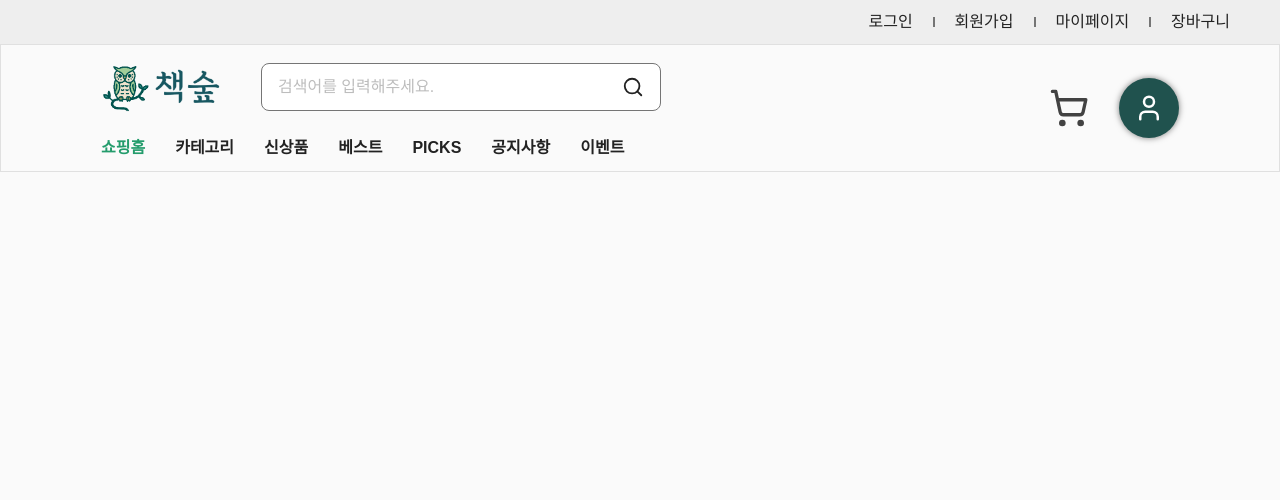
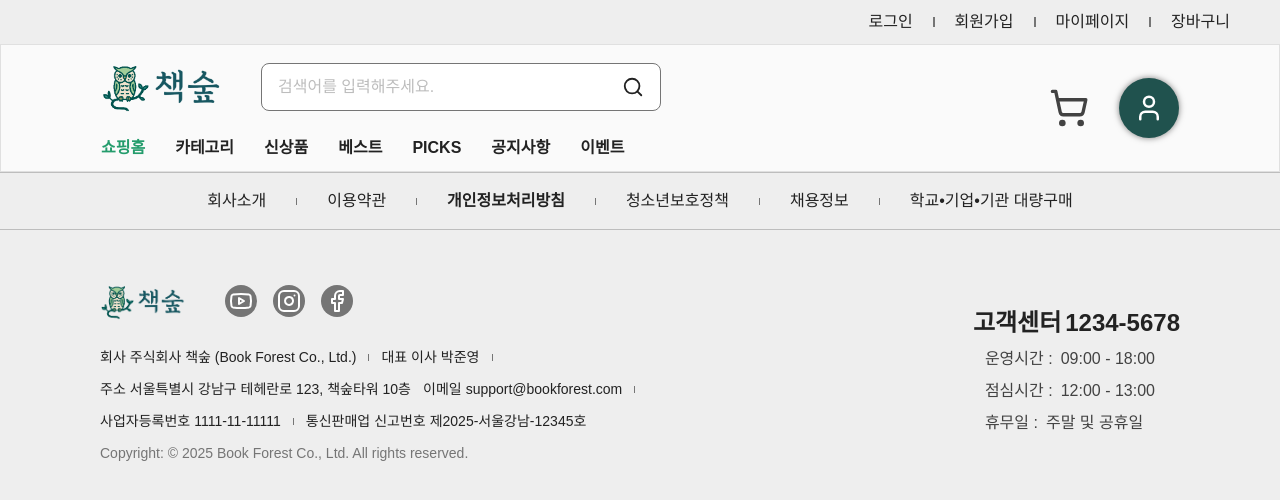
Before and after one commit to juny-0429/book-forest, a Next.js app: page / in a window 1280 px wide. Shown: the top 500 px of the page. Built offline with nearby package versions, Linux system fonts and the light colour scheme.

Commit message:
footer 제작

```diff
--- a/src/components/AppLayout/AppLayout.tsx
+++ b/src/components/AppLayout/AppLayout.tsx
@@ -1,11 +1,13 @@
 import React, { PropsWithChildren } from 'react';
 import Header from '../Header/Header';
+import Footer from '../Footer/Footer';
 
 export default function AppLayout({ children }: PropsWithChildren) {
   return (
     <div>
       <Header />
       <main>{children}</main>
+      <Footer />
     </div>
   );
 }
--- /dev/null
+++ b/src/components/Footer/Footer.tsx
@@ -0,0 +1,148 @@
+import Image from 'next/image';
+import React from 'react';
+import LucideIcons from 'src/theme/lucideIcon';
+import KoLogo from '@/assets/images/logos/ko-logo.png';
+import Link from 'next/link';
+import { appRoutes } from 'src/routes/appRoutes';
+
+export default function Footer() {
+  return (
+    <footer className='w-screen bg-gray-200'>
+      <nav>
+        <ul className='flex justify-center items-center gap-[30px] py-4 border-y border-solid border-gray-400'>
+          <li className='hover:underline'>
+            <Link href={appRoutes.policies.companyInfo}>회사소개</Link>
+          </li>
+
+          <hr className='w-[1px] h-[8px] bg-gray-600' />
+
+          <li className='hover:underline'>
+            <Link href={appRoutes.policies.termsOfService}>이용약관</Link>
+          </li>
+
+          <hr className='w-[1px] h-[8px] bg-gray-600' />
+
+          <li className='font-bold hover:underline'>
+            <Link href={appRoutes.policies.privacyPolicy}>개인정보처리방침</Link>
+          </li>
+
+          <hr className='w-[1px] h-[8px] bg-gray-600' />
+
+          <li className='hover:underline'>
+            <Link href={appRoutes.policies.youthProtection}>청소년보호정책</Link>
+          </li>
+
+          <hr className='w-[1px] h-[8px] bg-gray-600' />
+
+          <li className='hover:underline'>
+            <Link href={appRoutes.careers}>채용정보</Link>
+          </li>
+
+          <hr className='w-[1px] h-[8px] bg-gray-600' />
+
+          <li className='hover:underline'>
+            <Link href={appRoutes.bulkPurchase}>학교•기업•기관 대량구매</Link>
+          </li>
+        </ul>
+      </nav>
+
+      <div className='flex justify-between items-center px-[100px] py-[50px]'>
+        <div className='flex flex-col gap-6'>
+          <div className='flex items-center gap-10'>
+            <Link href='/'>
+              <Image src={KoLogo} width={85} alt='logo image' />
+            </Link>
+
+            <ul className='flex items-center gap-4'>
+              <li>
+                <a href='#' target='_blank' rel='noopener noreferrer' className='flex justify-center items-center p-1 text-white bg-gray-600 rounded-full'>
+                  <LucideIcons.Youtube />
+                </a>
+              </li>
+
+              <li>
+                <a href='#' target='_blank' rel='noopener noreferrer' className='flex justify-center items-center p-1 text-white bg-gray-600 rounded-full'>
+                  <LucideIcons.Instagram />
+                </a>
+              </li>
+
+              <li>
+                <a href='#' target='_blank' rel='noopener noreferrer' className='flex justify-center items-center p-1 text-white bg-gray-600 rounded-full'>
+                  <LucideIcons.Facebook />
+                </a>
+              </li>
+            </ul>
+          </div>
+
+          {/* 회사 정보 */}
+          <div className='flex flex-col gap-3'>
+            <dl className='flex flex-wrap items-center gap-3 w-[707px] text-body-14r text-ui-text-title'>
+              <div className='flex items-center gap-1'>
+                <dt>회사</dt>
+                <dd>주식회사 책숲 (Book Forest Co., Ltd.)</dd>
+              </div>
+
+              <hr className='w-[1px] h-[8px] bg-gray-600' />
+
+              <div className='flex items-center gap-1'>
+                <dt>대표 이사</dt>
+                <dd>박준영</dd>
+              </div>
+
+              <hr className='w-[1px] h-[8px] bg-gray-600' />
+
+              <div className='flex items-center gap-1'>
+                <dt>주소</dt>
+                <dd>서울특별시 강남구 테헤란로 123, 책숲타워 10층</dd>
+              </div>
+
+              <div className='flex items-center gap-1'>
+                <dt>이메일</dt>
+                <dd>support@bookforest.com</dd>
+              </div>
+
+              <hr className='w-[1px] h-[8px] bg-gray-600' />
+
+              <div className='flex items-center gap-1'>
+                <dt>사업자등록번호</dt>
+                <dd>1111-11-11111</dd>
+              </div>
+
+              <hr className='w-[1px] h-[8px] bg-gray-600' />
+
+              <div className='flex items-center gap-1'>
+                <dt>통신판매업 신고번호</dt>
+                <dd>제2025-서울강남-12345호</dd>
+              </div>
+            </dl>
+
+            <p className='text-body-14l text-ui-text-description'>Copyright: © 2025 Book Forest Co., Ltd. All rights reserved.</p>
+          </div>
+        </div>
+
+        {/* 고객센터 */}
+        <dl className='flex flex-col gap-2'>
+          <div className='flex items-center gap-1 text-title-24b text-ui-text-title'>
+            <dt>고객센터</dt>
+            <dd>1234-5678</dd>
+          </div>
+
+          <div className='flex items-center gap-2 pl-3 text-body-16r text-ui-text-body'>
+            <dt>운영시간 :</dt>
+            <dd>09:00 - 18:00</dd>
+          </div>
+
+          <div className='flex items-center gap-2 pl-3 text-body-16r text-ui-text-body'>
+            <dt>점심시간 :</dt>
+            <dd>12:00 - 13:00</dd>
+          </div>
+
+          <div className='flex items-center gap-2 pl-3 text-body-16r text-ui-text-body'>
+            <dt>휴무일 :</dt>
+            <dd>주말 및 공휴일</dd>
+          </div>
+        </dl>
+      </div>
+    </footer>
+  );
+}
--- a/src/routes/appRoutes.ts
+++ b/src/routes/appRoutes.ts
@@ -1,18 +1,50 @@
 export const appRoutes = {
-  home: '/', // 홈
-  login: '/login', // 로그인
-  signup: '/signup', // 회원가입
-  category: '/category', // 카테고리
-  newArrivals: '/newArrivals', // 신상품
-  bestsellers: '/bestsellers', // 베스트
-  picks: 'picks',
+  /* 홈 */
+  home: '/',
+  /* 로그인 */
+  login: '/login',
+  /* 회원가입 */
+  signup: '/signup',
+  /* 카테고리 */
+  category: '/category',
+  /* 신상품 */
+  newArrivals: '/newArrivals',
+  /* 베스트 */
+  bestsellers: '/bestsellers',
+  /* PICKS */
+  picks: '/picks',
+
   board: {
-    event: '/board/event', // 이벤트 게시판
-    notice: '/board/notice', // 공지사항 게시판
-    qna: '/board/qna', // Q&A 게시판
+    /* 이벤트 게시판 */
+    event: '/board/event',
+    /* 공지사항 게시판 */
+    notice: '/board/notice',
+    /* Q&A 게시판 */
+    qna: '/board/qna',
   },
-  payment: '/payment', // 결제
-  myPage: '/mypage', // 마이
-  cart: 'cart', // 카드
-  admin: '/admin', // 관리자
+
+  /* 결제 */
+  payment: '/payment',
+  /* 마이페이지 */
+  myPage: '/mypage',
+  /* 장바구니 */
+  cart: '/cart',
+  /* 관리자 */
+  admin: '/admin',
+
+  policies: {
+    /* 회사소개 */
+    companyInfo: '/company',
+    /* 이용약관 */
+    termsOfService: '/terms',
+    /* 개인정보처리방침 */
+    privacyPolicy: '/privacy',
+    /* 청소년보호정책 */
+    youthProtection: '/youth-protection',
+  },
+
+  /* 채용정보 */
+  careers: '/careers',
+  /* 학교기업기관 대량구매 */
+  bulkPurchase: '/bulk-purchase',
 } as const;
```
